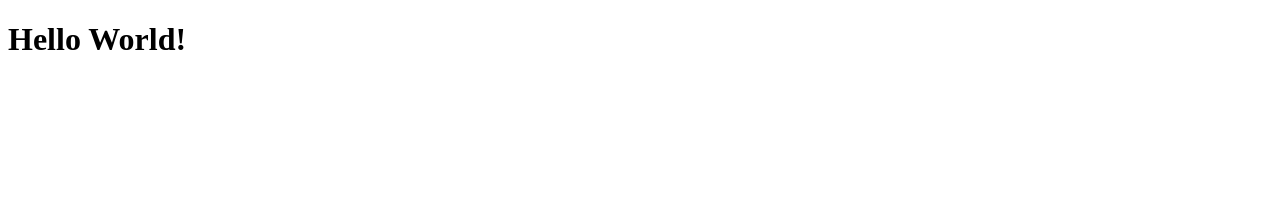
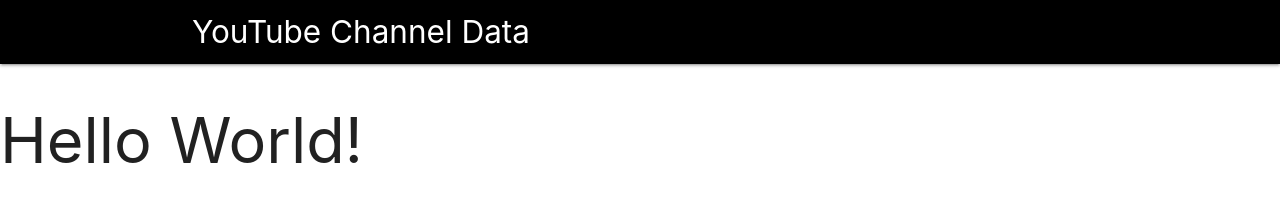
Before and after one commit to rjmcbain/youtube-api, a plain HTML site: page index.html in a window 1280 px wide. Drawn offline with nearby package versions, Linux system fonts and the light colour scheme.

Commit message:
getting started

```diff
--- a/index.html
+++ b/index.html
@@ -5,14 +5,25 @@
     <meta charset="UTF-8">
     <meta name="viewport" content="width=device-width, initial-scale=1.0">
     <meta http-equiv="X-UA-Compatible" content="ie=edge">
+    <link rel="stylesheet" href="https://cdnjs.cloudflare.com/ajax/libs/materialize/1.0.0-rc.2/css/materialize.min.css">
     <link rel="stylesheet" href="/css/style.css">
     <title>Youtube Api</title>
 </head>
 
 <body>
 
+    <nav class="black">
+        <div class="nav-wrapper">
+            <div class="container">
+                <a href="#!" class="brand-logo">YouTube Channel Data</a>
+            </div>
+        </div>
+    </nav>
+
+
     <h1>Hello World!</h1>
 
+    <script src="https://cdnjs.cloudflare.com/ajax/libs/materialize/1.0.0-rc.2/js/materialize.min.js"></script>
     <script src="js/app.js"></script>
 </body>
 
```
